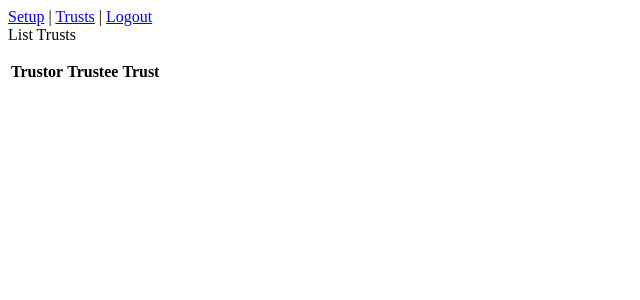
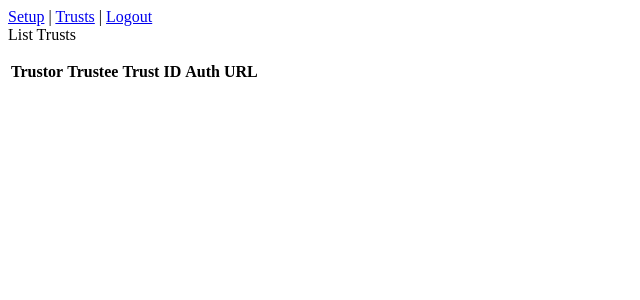
Before and after one commit to sacharya/cosmos, a Flask app: page /trusts in a window 1280 px wide. Shown: the top 300 px of the page, without its empty margins (0-640 px from the left). Run offline with Flask 2, Linux system fonts and the light colour scheme; the visitor is signed in with stand-in values (Sample User, id 1); data comes from the database, SQL or seed files in the repository; data that the repository does not hold is empty.

Commit message:
making sure to save trustor/trustee user info

```diff
--- a/app/db/dbapi.py
+++ b/app/db/dbapi.py
@@ -27,10 +27,16 @@ def create_or_get_keystone(auth_url):
         db.session.commit()
     return k
 
-def save_trust(trust_id=None, keystone=None, user=None):
-    t = Trust.query.filter_by(keystone=keystone, user=user).first()
+def save_trust(trust_id=None, keystone=None, trustor_user=None, trustee_username=None):
+    t = Trust.query.filter_by(keystone=keystone,
+                              user=user,
+                              trustor_username=trustor_username,
+                              trustee_username=trustee_username).first()
+
     if t == None:
-        t = Trust(trust_id=trust_id)
+        t = Trust(trust_id=trust_id,
+                trustor_username=trustor_username,
+                trustee_username=trustee_username)
         t.keystone = keystone
         t.user = user
         user.trusts.append(t)
--- a/app/db/models.py
+++ b/app/db/models.py
@@ -32,7 +32,9 @@ class Keystone(db.Model):
 class Trust(db.Model):
     user_fk = db.Column(db.Integer, db.ForeignKey('user.id'), primary_key=True)
     keystone_fk = db.Column(db.Integer, db.ForeignKey('keystone.id'), primary_key=True)
-    trust_id = db.Column(db.String(80), unique=True)
+    trust_id = db.Column(db.String(80))
+    trustee_username = db.Column(db.String(80))
+    trustor_username = db.Column(db.String(80))
     keystone = db.relationship('Keystone', backref='trusts')
 
     def __repr__(self):
--- a/app/templates/trusts_list.html
+++ b/app/templates/trusts_list.html
@@ -6,13 +6,15 @@ List Trusts
   <tr>
     <th>Trustor</th>
     <th>Trustee</th>
-    <th>Trust</th>
+    <th>Trust ID</th>
+    <th>Auth URL</th>
   </tr>
   {% for trust in trusts %}
   <tr>
     <td>{{ trust.trustor_username }}</td>
     <td>{{ trust.trustee_username }}</td>
     <td>{{ trust.trust_id }}</td>
+    <td>{{ trust.keystone.auth_url }}</td>
   </tr>
   {% endfor %}
 </table>
--- a/app/views.py
+++ b/app/views.py
@@ -58,7 +58,7 @@ def login():
         session['tenant_id'] = default_keystone.tenant_id
         session['user_id'] = default_keystone.user_id
         session['default_region'] = default_region
-        session['tokens_by_url'] = {keystone_login_url: default_keystone.auth_token}
+        session['info_by_url'] = {keystone_login_url: {'username': username, 'token': default_keystone.auth_token}}
         dbapi.create_or_get_user(
             default_keystone.username, default_keystone.tenant_id, default_keystone.user_id, default_region, keystone_login_url)
     except Unauthorized as e:
@@ -67,14 +67,14 @@ def login():
         return redirect(url_for('login'))
 
     for region, keystone_url in auth_urls_v3.iteritems():
-        if keystone_url not in session['tokens_by_url'].keys():
+        if keystone_url not in session['info_by_url'].keys():
             try:
                 keystone = keystonev3_api.Client(username=username,
                                     password=password,
                                     auth_url=keystone_login_url)
-                session['token_by_url'][keystone_url] = keystone.auth_token
+                session['info_by_url'][keystone_url] = {'username': username, 'token': keystone.auth_token}
             except Unauthorized as e:
-                session['token_by_url'][keystone_url] = "UNAUTHORIZED"
+                session['info_by_url'][keystone_url] = "Entered user information unaccepted by url"
 
     return redirect(url_for('setup'))
 
@@ -102,7 +102,7 @@ def setup():
 @app.route('/trust', methods=['POST'])
 @login_required
 def create_trust():
-    username = config.get('service').get('username')
+    service_username = config.get('service').get('username')
     password = config.get('service').get('password')
     region = session.get('default_region')
     default_auth_url = auth_urls_v3.get(region)
@@ -110,17 +110,26 @@ def create_trust():
     current_user = dbapi.create_or_get_user(session.get('username'), default_auth_url=default_auth_url)
 
     for region, keystone_url in auth_urls_v3.iteritems():
-        trustee = keystonev3_api.Client(
-            username=username, password=password, auth_url=keystone_url)
+        try:
+            trustee = keystonev3_api.Client(
+                username=service_username, password=password, auth_url=keystone_url)
 
-        token = session['tokens_by_url'][keystone_url]
-        trustor = keystonev3_api.Client(token=token, auth_url=keystone_url)
-        trust = trustor.trusts.create(trustee.user_id, trustor.user_id,
-                                      role_names=['human'],
-                                      project=trustor.tenant_id,
-                                      impersonation=True)
-        k = dbapi.create_or_get_keystone(keystone_url)
-        dbapi.save_trust(trust_id=trust.id, keystone=k, user=current_user)
+            info = session['info_by_url'][keystone_url]
+            token = info['token']
+            trustor_username = info['username']
+            trustor = keystonev3_api.Client(token=token, auth_url=keystone_url)
+            trust = trustor.trusts.create(trustee.user_id, trustor.user_id,
+                                          role_names=['human'],
+                                          project=trustor.tenant_id,
+                                          impersonation=True)
+            k = dbapi.create_or_get_keystone(keystone_url)
+            dbapi.save_trust(trust_id=trust.id, keystone=k,
+                            local_user=current_user,
+                            trustor_username=trustor_username,
+                            trustee_username=service_username)
+        except:
+            session['info_by_url'][keystone_url] = 'Keystone token expired or user %s unauthorized' % service_username
+
     return redirect(url_for('trusts'))
 
 
```
